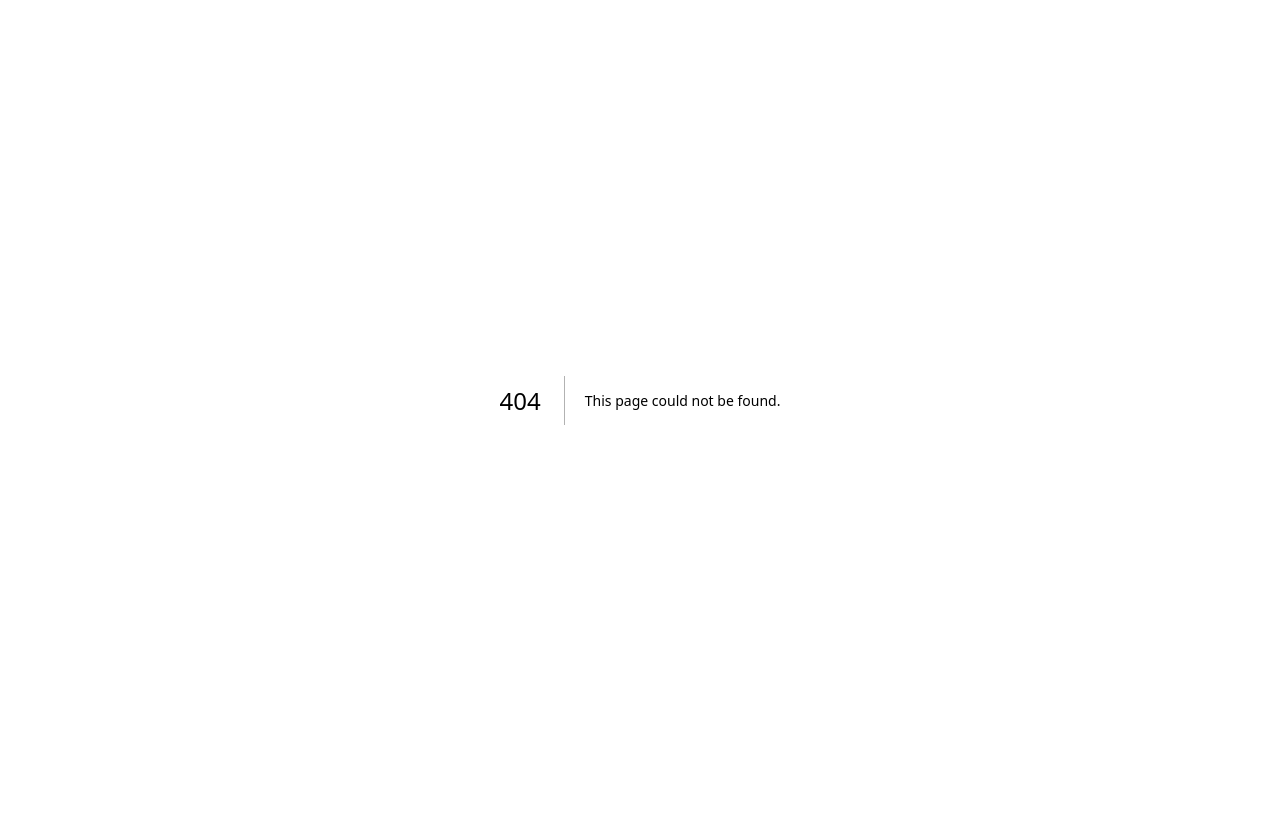
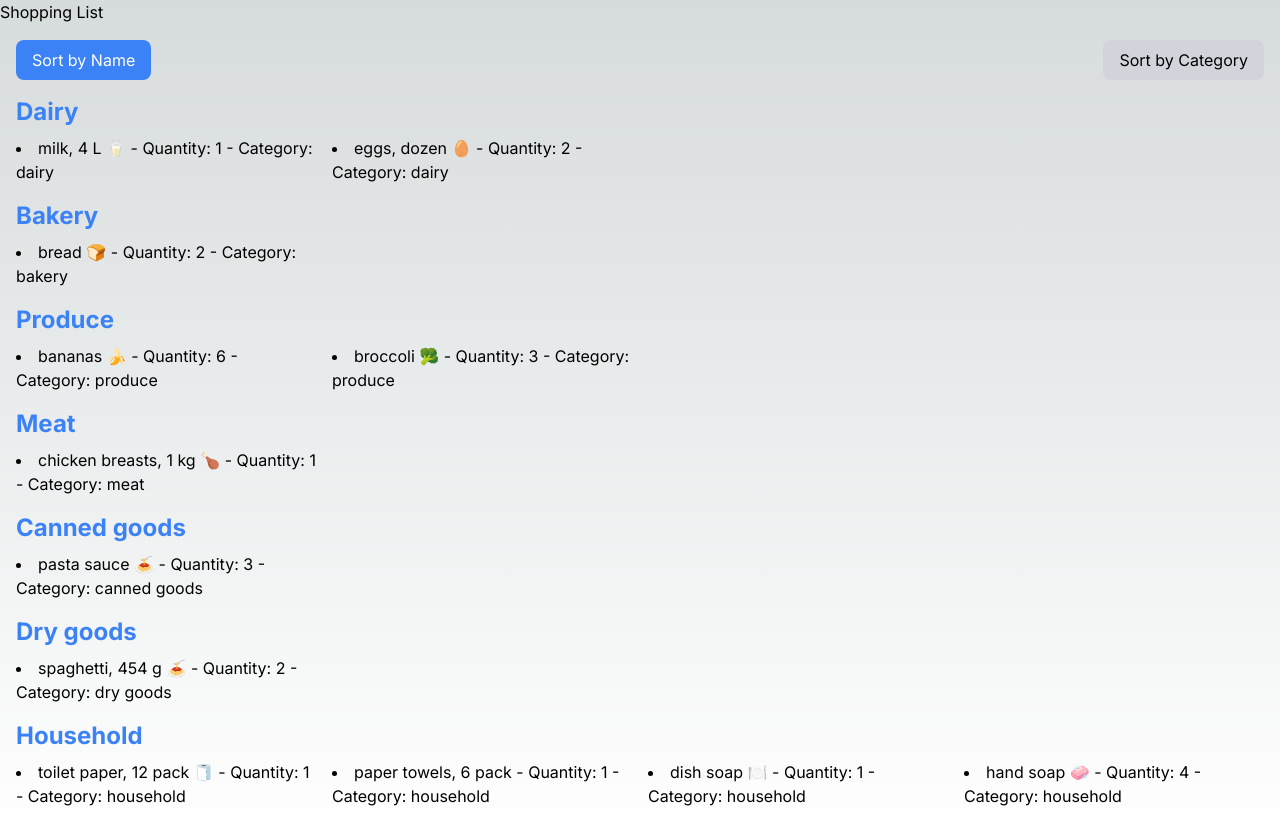
Before and after one commit to tansimafiana/cprg306-assignment, a Next.js app: page /week5 in a window 1280 px wide. Before the commit this address had no page. Before the commit the page ends 800 px from the top, so only its background shows below. Built offline with nearby package versions, Linux system fonts and the light colour scheme.

Commit message:
Add week5

```diff
--- a/app/page.js
+++ b/app/page.js
@@ -24,6 +24,8 @@ const HomePage = () => {
   {/* Other links */}
 </ul>
 <Link href="/week4">week4</Link>
+<li><Link href="/week5">week5</Link></li> {/* Add this line */}
+  {/* Other links */}
 
     </div>
   );
--- /dev/null
+++ b/app/week5/item-list.js
@@ -0,0 +1,71 @@
+// src/app/week5/item-list.js
+// Assuming this is a JavaScript file
+// Add the "use client" directive to the top of the file
+"use client";
+
+import React, { useState } from 'react';
+import Item from './item';
+import itemsData from './items.json'; // Import the sample data
+
+function ItemList() {
+  const [sortBy, setSortBy] = useState('name');
+  const [sortedItems, setSortedItems] = useState([...itemsData]);
+
+  const handleSort = (sortingType) => {
+    setSortBy(sortingType);
+    let sorted = [...sortedItems];
+    if (sortingType === 'name') {
+      sorted = [...itemsData].sort((a, b) => a.name.localeCompare(b.name));
+    } else if (sortingType === 'category') {
+      sorted = [...itemsData].sort((a, b) => a.category.localeCompare(b.category));
+    }
+    setSortedItems(sorted);
+  };
+
+  const capitalize = (str) => {
+    return str.charAt(0).toUpperCase() + str.slice(1);
+  };
+
+  return (
+    <div className="container mx-auto p-4">
+      <div className="flex justify-between mb-4">
+        <button
+          onClick={() => handleSort('name')}
+          className={`px-4 py-2 rounded-lg ${sortBy === 'name' ? 'bg-blue-500 text-white' : 'bg-gray-300'}`}
+        >
+          Sort by Name
+        </button>
+        <button
+          onClick={() => handleSort('category')}
+          className={`px-4 py-2 rounded-lg ${sortBy === 'category' ? 'bg-blue-500 text-white' : 'bg-gray-300'}`}
+        >
+          Sort by Category
+        </button>
+      </div>
+      {Object.entries(sortedItems.reduce((acc, item) => {
+        const category = item.category;
+        if (!acc[category]) {
+          acc[category] = [];
+        }
+        acc[category].push(item);
+        return acc;
+      }, {})).map(([category, itemsInCategory]) => (
+        <div key={category} className="mb-4">
+          <h2 className="text-2xl font-bold mb-2 text-blue-500">{capitalize(category)}</h2>
+          <div className="grid grid-cols-1 sm:grid-cols-2 md:grid-cols-3 lg:grid-cols-4 gap-4">
+            {itemsInCategory.map((item) => (
+              <Item
+                key={item.id}
+                name={item.name}
+                quantity={item.quantity}
+                category={item.category}
+              />
+            ))}
+          </div>
+        </div>
+      ))}
+    </div>
+  );
+}
+
+export default ItemList;
--- /dev/null
+++ b/app/week5/item.js
@@ -0,0 +1,12 @@
+// src/app/week5/item.js
+import React from 'react';
+
+const Item = ({ name, quantity, category }) => {
+  return (
+    <li>
+      {name} - Quantity: {quantity} - Category: {category}
+    </li>
+  );
+}
+
+export default Item;
--- /dev/null
+++ b/app/week5/items.json
@@ -0,0 +1,74 @@
+[
+    {
+      "id": "1h2GJKH12gkHG31h1H",
+      "name": "milk, 4 L 🥛",
+      "quantity": 1,
+      "category": "dairy"
+    },
+    {
+      "id": "2KJH3k2j3H1k2J3K1H",
+      "name": "bread 🍞",
+      "quantity": 2,
+      "category": "bakery"
+    },
+    {
+      "id": "3h2KJH3k2j3H1k2J3",
+      "name": "eggs, dozen 🥚",
+      "quantity": 2,
+      "category": "dairy"
+    },
+    {
+      "id": "4k2J3K1H2GJKH12gk",
+      "name": "bananas 🍌",
+      "quantity": 6,
+      "category": "produce"
+    },
+    {
+      "id": "5H1h1H2KJH3k2j3H",
+      "name": "broccoli 🥦",
+      "quantity": 3,
+      "category": "produce"
+    },
+    {
+      "id": "6H1k2J3K1H2GJKH1",
+      "name": "chicken breasts, 1 kg 🍗",
+      "quantity": 1,
+      "category": "meat"
+    },
+    {
+      "id": "7gkHG31h1H2KJH3k",
+      "name": "pasta sauce 🍝",
+      "quantity": 3,
+      "category": "canned goods"
+    },
+    {
+      "id": "8j3H1k2J3K1H2GJK",
+      "name": "spaghetti, 454 g 🍝",
+      "quantity": 2,
+      "category": "dry goods"
+    },
+    {
+      "id": "9H12gkHG31h1H2KJ",
+      "name": "toilet paper, 12 pack 🧻",
+      "quantity": 1,
+      "category": "household"
+    },
+    {
+      "id": "10H3k2j3H1k2J3K1",
+      "name": "paper towels, 6 pack",
+      "quantity": 1,
+      "category": "household"
+    },
+    {
+      "id": "11k2J3K1H2GJKH12",
+      "name": "dish soap 🍽️",
+      "quantity": 1,
+      "category": "household"
+    },
+    {
+      "id": "12GJKH12gkHG31h1",
+      "name": "hand soap 🧼",
+      "quantity": 4,
+      "category": "household"
+    }
+  ]
--- /dev/null
+++ b/app/week5/page.js
@@ -0,0 +1,14 @@
+// src/app/week5/page.js
+import React from 'react';
+import ItemList from './item-list';
+
+const Page = () => {
+  return (
+    <main>
+      <h1>Shopping List</h1>
+      <ItemList />
+    </main>
+  );
+}
+
+export default Page;
```
